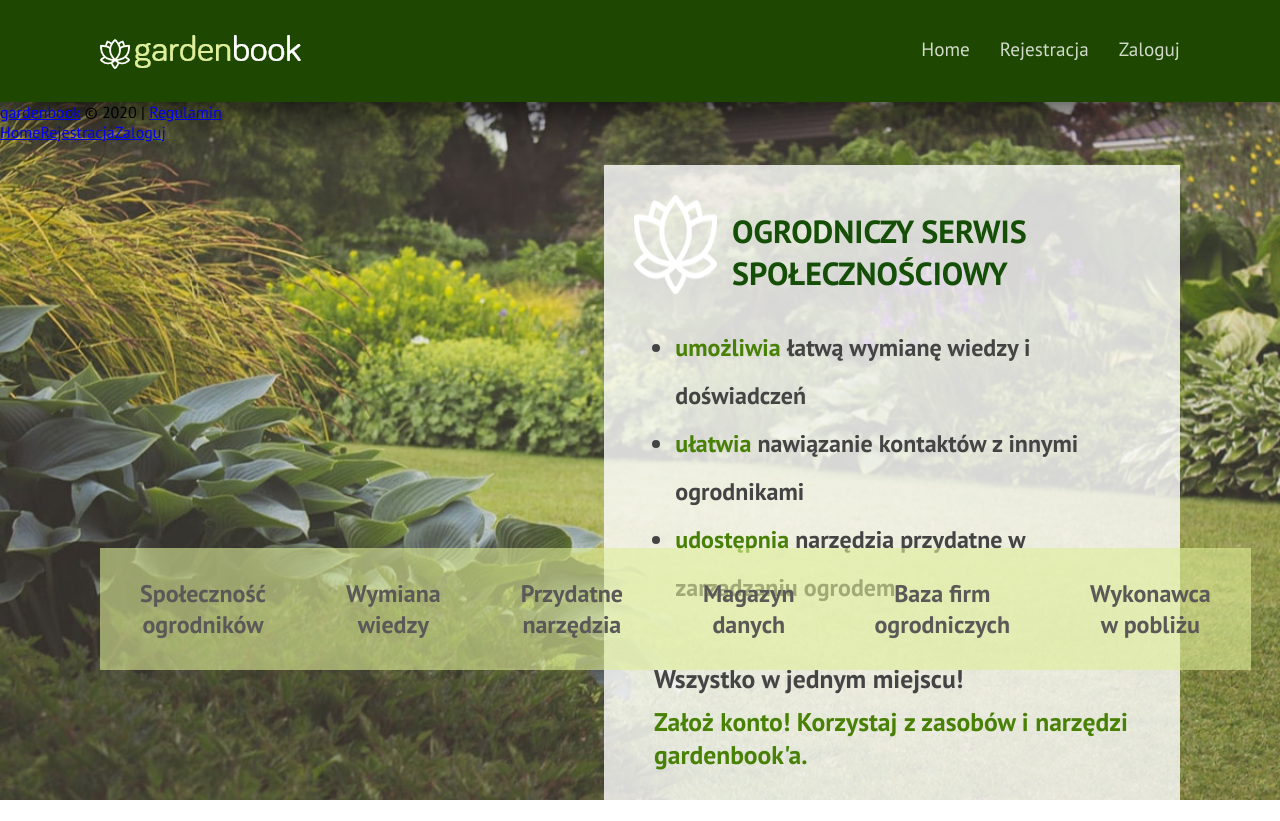
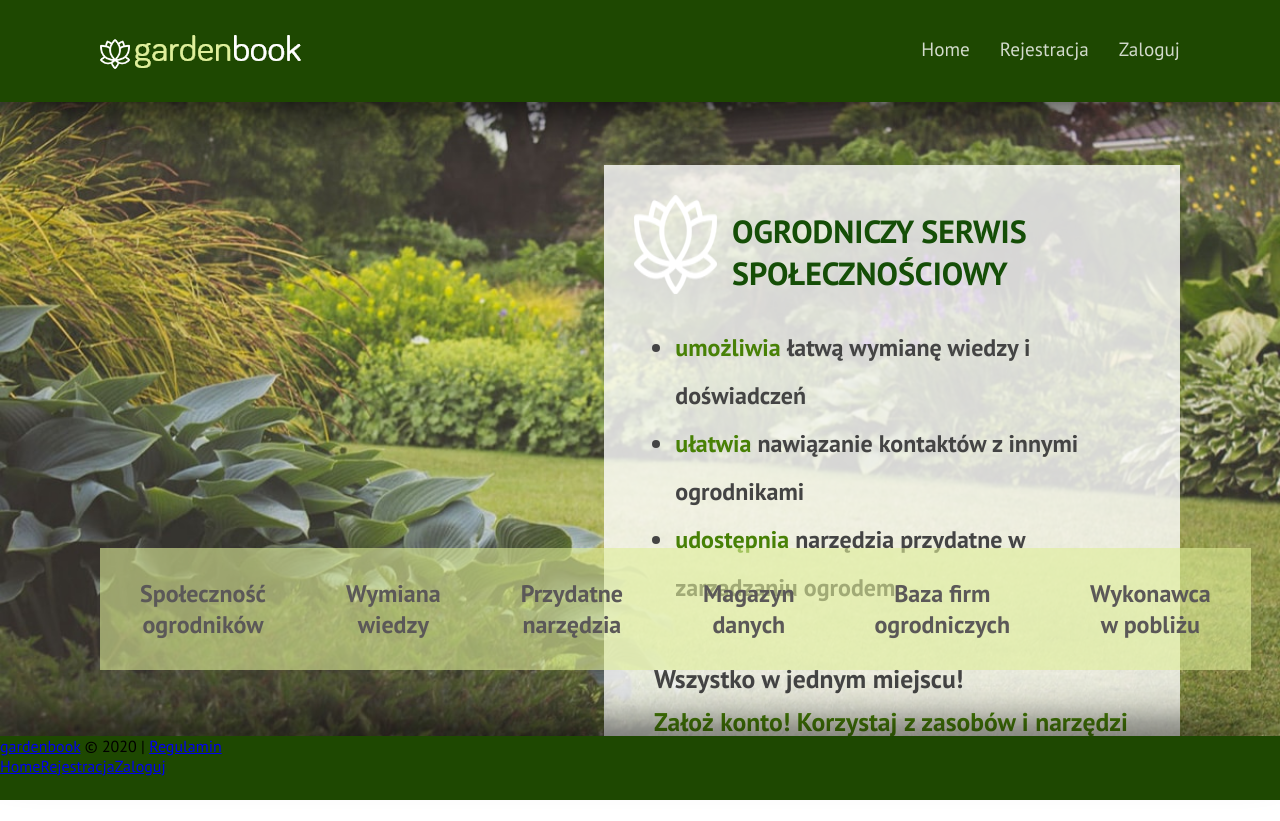
Before and after one commit to hajczek/gardenbook, a React (Create React App) app: page / in a window 1280 px wide. Built offline with nearby package versions, Linux system fonts and the light colour scheme.

Commit message:
Added scss for footer and hover for title elements

```diff
--- a/src/App.scss
+++ b/src/App.scss
@@ -5,3 +5,4 @@
 @import "./assets/styles/_scss/header";
 @import "./assets/styles/_scss/info";
 @import "./assets/styles/_scss/moreInfo";
+@import "./assets/styles/_scss/footer";
--- /dev/null
+++ b/src/assets/styles/_scss/_footer.scss
@@ -0,0 +1,10 @@
+footer {
+  width: 100vw;
+  background-color: $green-color;
+  height: 64px;
+  position: absolute;
+  bottom: 0;
+  -webkit-box-shadow: 0px -26px 43px -16px rgba(0, 0, 0, 0.75);
+  -moz-box-shadow: 0px -26px 43px -16px rgba(0, 0, 0, 0.75);
+  box-shadow: 0px -26px 43px -16px rgba(0, 0, 0, 0.75);
+}
--- a/src/assets/styles/_scss/_moreInfo.scss
+++ b/src/assets/styles/_scss/_moreInfo.scss
@@ -15,5 +15,11 @@
     width: 220px;
     text-align: center;
     padding: 30px 40px;
+
+    &:hover {
+      background-color: $limone-color;
+      color: $lighter-green-color;
+      cursor: pointer;
+    }
   }
 }
```
